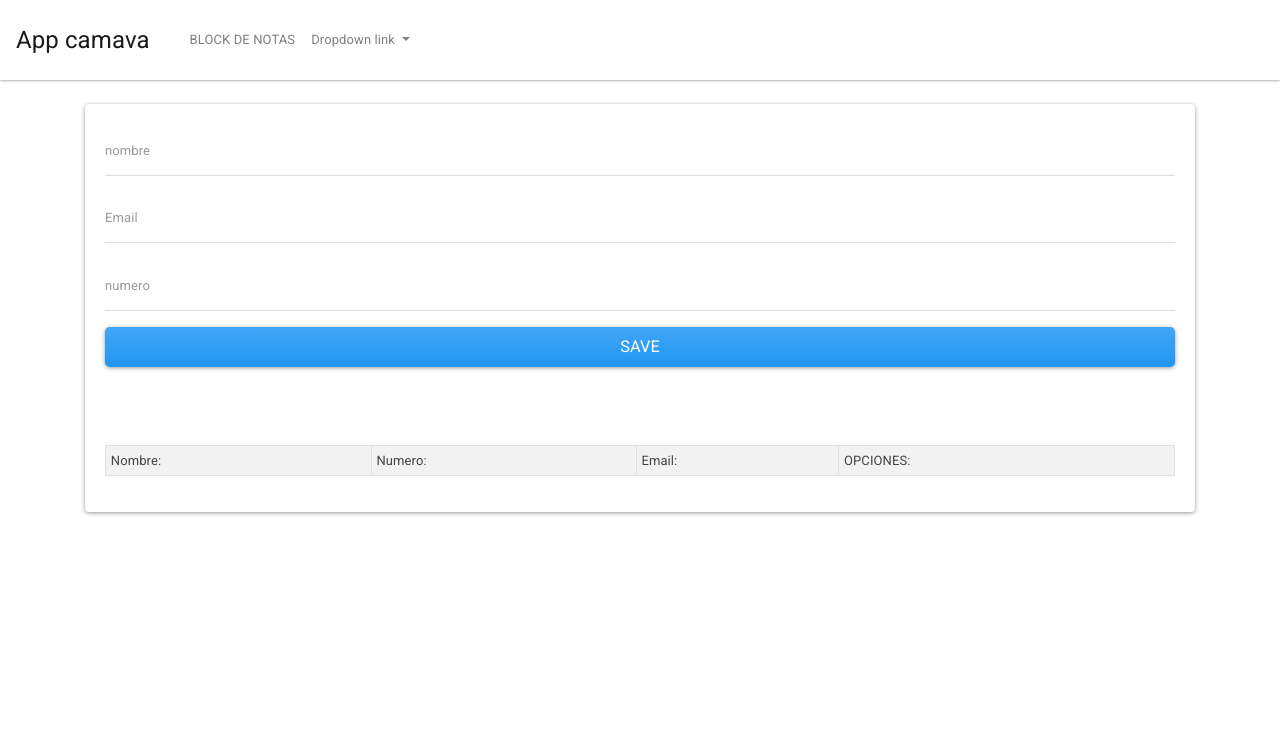
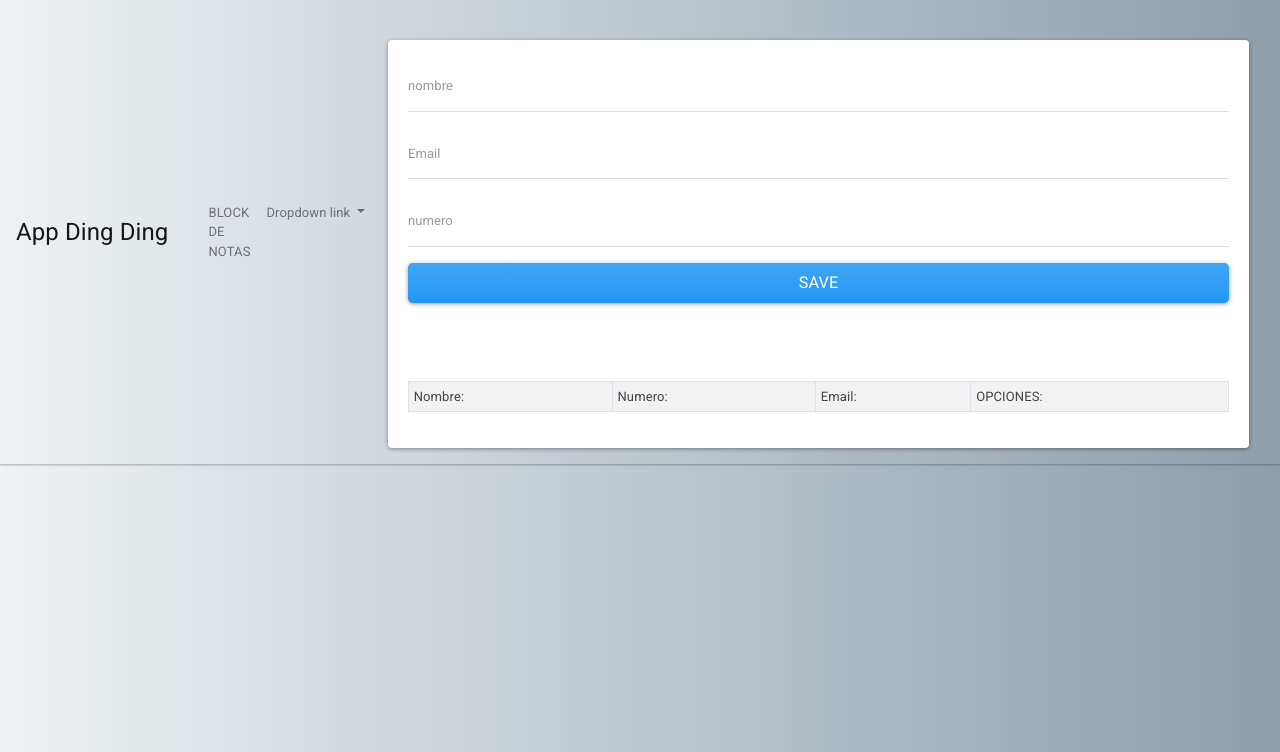
Before and after one commit to david2003camilo/appAgenda, a Flask app: page /index in a window 1280 px wide. Shown: the top 752 px of the page. Run offline with Flask 2, Linux system fonts and the light colour scheme; data that the repository does not hold is empty; some libraries are stand-ins or nearby versions.

Commit message:
ACTUALIZACION

```diff
--- a/static/css/style.css
+++ b/static/css/style.css
@@ -1,2 +1,4 @@
 @charset "UTF-8";
-body{background:#000}
+body{background: #8e9eab;
+    background: -webkit-linear-gradient(to right, #eef2f3, #8e9eab);
+    background: linear-gradient(to right, #eef2f3, #8e9eab);}
--- a/templates/index.html
+++ b/templates/index.html
@@ -1,13 +1,5 @@
 {% extends "layout.html" %}
 {% block body %}
-<!DOCTYPE html>
-<html lang="en">
-<head>
-    <meta charset="UTF-8">
-    <meta name="viewport" content="width=device-width, initial-scale=1.0">
-    <title>update</title>
-</head>
-<body>
   <div class="col-md-15">
     </div>
     <div class="card card-body">
@@ -55,5 +47,3 @@
         </div>
       </div>
     {% endblock %}
-</body>
-</html>
--- a/templates/layout.html
+++ b/templates/layout.html
@@ -3,13 +3,13 @@
 <head>
     <meta charset="UTF-8">
     <meta name="viewport" content="width=device-width, initial-scale=1.0">
+    <link rel="stylesheet" href="{{url_for('static', filename='css/style.css')}}"></link>
     <link rel="stylesheet" href="https://bootswatch.com/4/materia/bootstrap.min.css">
-    <lik rel="stylesheet" href="{{url_for('static', filename='css/style.css')}}">
     <title>index</title>
 </head>
-<body>
+<body id="fondo"
     <nav class="navbar navbar-expand-lg navbar-light bg-light">
-        <a class="navbar-brand" href="/">App camava </a>
+        <a class="navbar-brand" href="/">App Ding Ding</a>
         <button class="navbar-toggler" type="button" data-toggle="collapse" data-target="#navbarNavDropdown" aria-controls="navbarNavDropdown" aria-expanded="false" aria-label="Toggle navigation">
           <span class="navbar-toggler-icon"></span>
         </button>
@@ -21,8 +21,8 @@
             <li class="nav-item">
               <a class="nav-link" href="/block">BLOCK DE NOTAS</a>
             </li>
-            <li class="nav-item dropdown">
-              <a class="nav-link dropdown-toggle" href="#" id="navbarDropdownMenuLink" role="button" data-toggle="dropdown" aria-haspopup="true" aria-expanded="false">
+           <li class="nav-item dropdown">
+               <a class="nav-link dropdown-toggle" href="#" id="navbarDropdownMenuLink" role="button" data-toggle="dropdown" aria-haspopup="true" aria-expanded="false">
                 Dropdown link
               </a>
               <div class="dropdown-menu" aria-labelledby="navbarDropdownMenuLink">
@@ -42,5 +42,5 @@
     <script src="https://cdnjs.cloudflare.com/ajax/libs/popper.js/1.14.3/umd/popper.min.js" integrity="sha384-ZMP7rVo3mIykV+2+9J3UJ46jBk0WLaUAdn689aCwoqbBJiSnjAK/l8WvCWPIPm49" crossorigin="anonymous"></script>
     <script src="https://stackpath.bootstrapcdn.com/bootstrap/4.1.3/js/bootstrap.min.js" integrity="sha384-ChfqqxuZUCnJSK3+MXmPNIyE6ZbWh2IMqE241rYiqJxyMiZ6OW/JmZQ5stwEULTy" crossorigin="anonymous"></script>
     <script src="{{url_for('static', filename='js/main.js')}}"></script>
-</body>
+  </body>
 </html>
--- a/templates/login.html
+++ b/templates/login.html
@@ -3,7 +3,7 @@
 <head>
     <meta charset="UTF-8">
     <meta name="viewport" content="width=device-width, initial-scale=1.0">
-    <lik rel="stylesheet" href="{{url_for('static', filename='css/style.css')}}">
+    <link rel="stylesheet" href="{{url_for('static', filename='css/style.css')}}">
     <title>LOGIN</title>
 </head>
 <body>
```
